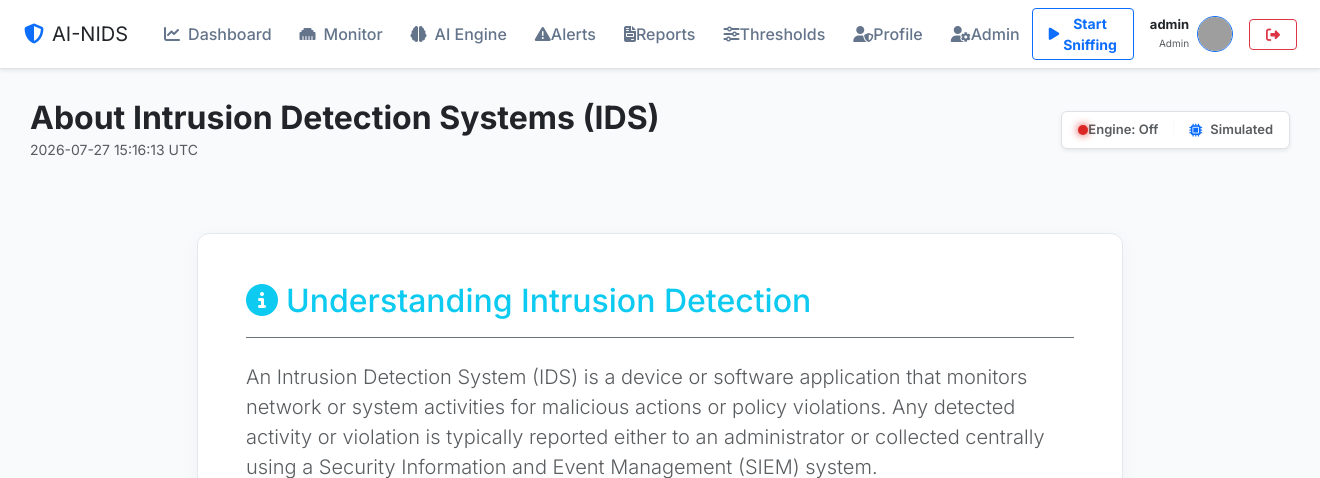
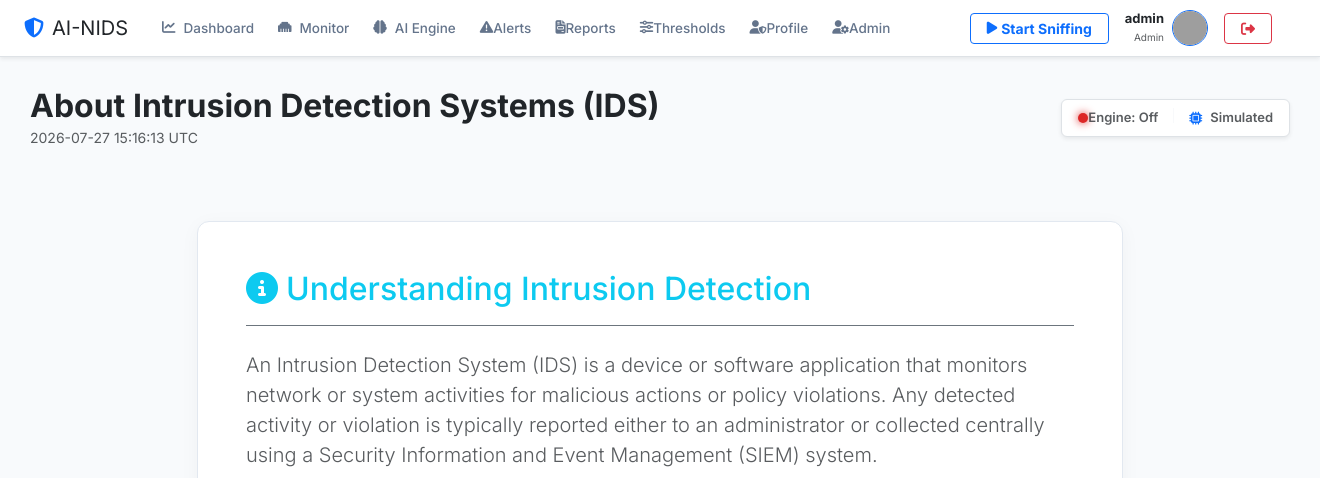
Before and after one commit to mohittt-kumar/Ai-NIDS-system-, a Flask app: page /about in a window 1320 px wide. Shown: the top 478 px of the page. Run offline with Flask 3, Linux system fonts and the light colour scheme; a user stored in the database is signed in; data that the repository does not hold is empty; grey boxes are pictures that could not be loaded.

Commit message:
Fix navbar overflow alignment by making nav links compact and locking controls flex-shrink

```diff
--- a/app/static/css/style.css
+++ b/app/static/css/style.css
@@ -295,9 +295,10 @@ code {
 .navbar-nav .nav-link {
     color: var(--text-muted);
     font-weight: 500;
+    font-size: 13.5px !important;
     transition: var(--transition);
     border-radius: 6px;
-    padding: 8px 12px !important;
+    padding: 6px 10px !important;
     white-space: nowrap !important;
 }
 #sidebar-status-text, #sidebar-mode-text {
@@ -312,3 +313,8 @@ code {
     color: var(--primary) !important;
     font-weight: 600;
 }
+
+/* Ensure control buttons are never squeezed or pushed off screen */
+.navbar-collapse > .d-flex {
+    flex-shrink: 0 !important;
+}
--- a/app/templates/base.html
+++ b/app/templates/base.html
@@ -18,7 +18,7 @@
     {% if current_user.is_authenticated %}
     <!-- Top Navigation Bar -->
     <nav class="navbar navbar-expand-lg navbar-light bg-white border-bottom shadow-sm py-2">
-        <div class="container-fluid ps-4 pe-5">
+        <div class="container-fluid px-4">
             <a class="navbar-brand fw-extrabold text-dark d-flex align-items-center me-4" href="{{ url_for('views.dashboard') }}">
                 <i class="fa-solid fa-shield-halved text-primary me-2"></i>AI-NIDS
             </a>
@@ -90,7 +90,7 @@
                              onerror="this.src='https://api.dicebear.com/7.x/bottts/svg?seed={{ current_user.username }}'">
                     </div>
 
-                    <a href="{{ url_for('auth.logout') }}" class="btn btn-sm btn-outline-danger py-1 px-3 fw-bold">
+                    <a href="{{ url_for('auth.logout') }}" class="btn btn-sm btn-outline-danger py-1 px-3 fw-bold me-2">
                         <i class="fa-solid fa-right-from-bracket"></i>
                     </a>
                 </div>
```
